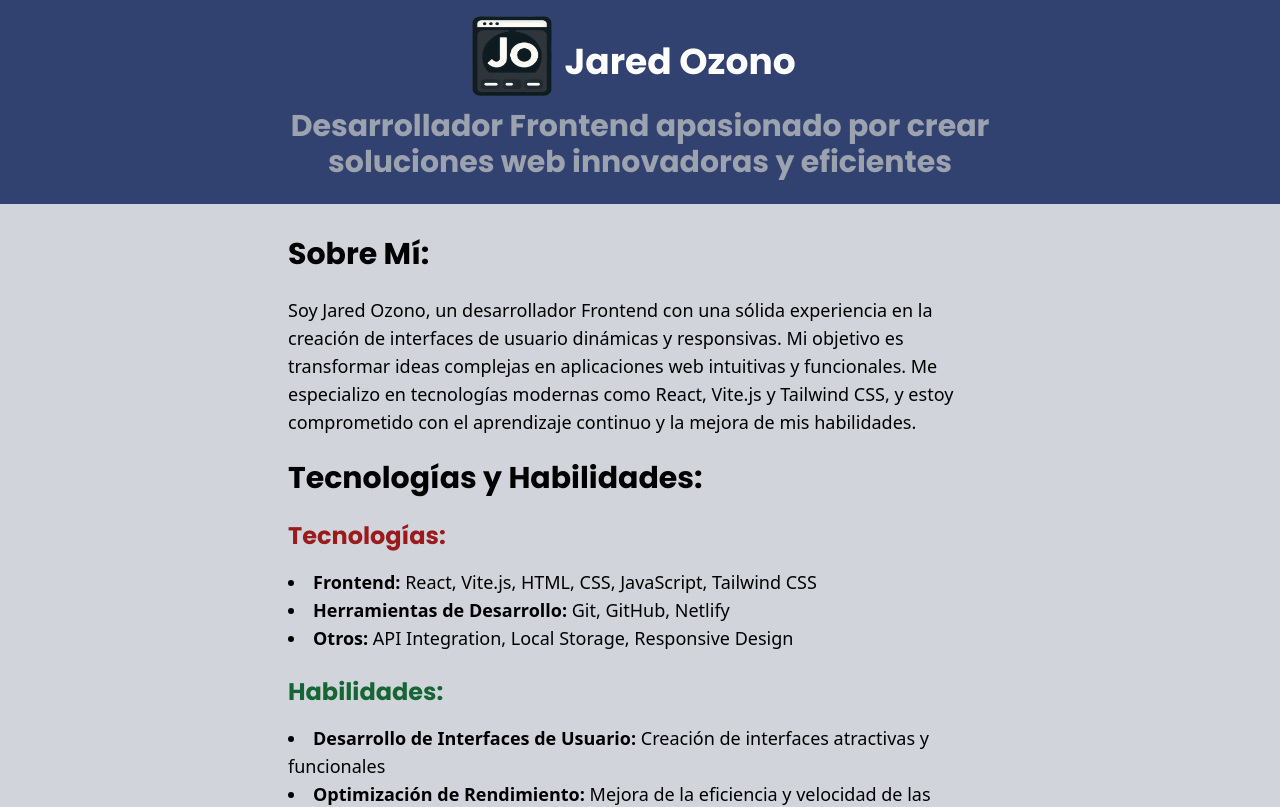
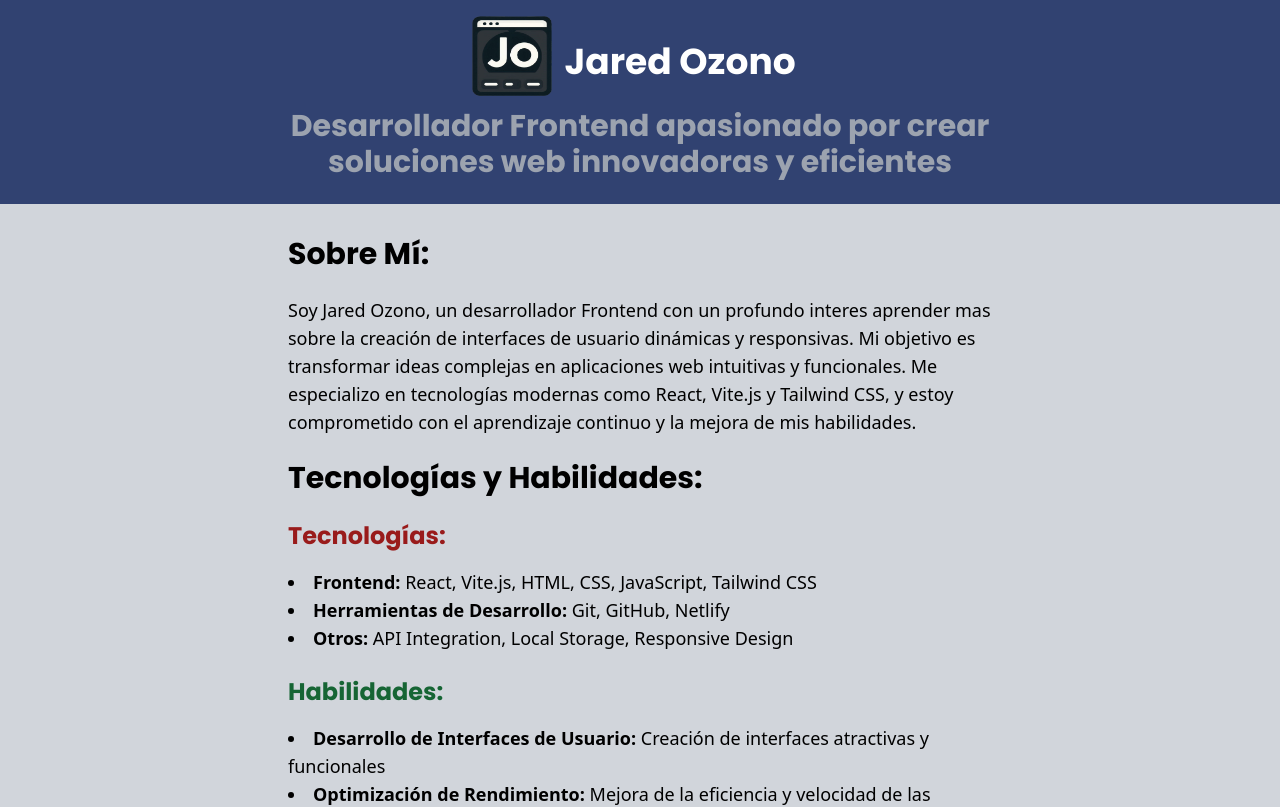
Before and after one commit to chatojared06/Portafolio-Proyectos, a React (Vite) app: page / in a window 1280 px wide. Shown: the top 807 px of the page. Built offline with nearby package versions, Linux system fonts and the light colour scheme.

Commit message:
ruta de logo arreglada y texto sobre mi cambiado a mi habilidad

```diff
--- a/src/Components/SobreMi/index.jsx
+++ b/src/Components/SobreMi/index.jsx
@@ -6,7 +6,7 @@ const SobreMi = () => {
       <div className='w-full max-w-screen-lg'>
         <h2 className="text-gray font-poppins text-3xl mt-4 mx-6 sm:mx-40 ">Sobre Mí:</h2>
         <p className='mt-6 mx-6 sm:mx-40 text-lg '>
-          Soy Jared Ozono, un desarrollador Frontend con una sólida experiencia en la creación de interfaces de usuario dinámicas y responsivas. Mi objetivo es transformar ideas complejas en aplicaciones web intuitivas y funcionales. Me especializo en tecnologías modernas como React, Vite.js y Tailwind CSS, y estoy comprometido con el aprendizaje continuo y la mejora de mis habilidades.
+          Soy Jared Ozono, un desarrollador Frontend con un profundo interes aprender mas sobre la creación de interfaces de usuario dinámicas y responsivas. Mi objetivo es transformar ideas complejas en aplicaciones web intuitivas y funcionales. Me especializo en tecnologías modernas como React, Vite.js y Tailwind CSS, y estoy comprometido con el aprendizaje continuo y la mejora de mis habilidades.
         </p>
       </div>
       <div className='w-full max-w-screen-lg'>
--- a/src/Components/navbar/index.jsx
+++ b/src/Components/navbar/index.jsx
@@ -5,7 +5,7 @@ const Navbar = () => {
   return (
     <nav className="navbar-background bg-cover bg-center h-30 p-4 flex flex-col items-center justify-center">
       <div className='flex flex-row items-center '>
-      <img src="/public/Logopng.png" alt="logo" className="w-20 h-20 mb-3" />
+      <img src="/Logopng.png" alt="logo" className="w-20 h-20 mb-3" />
       <h1 className="text-white font-poppins text-4xl text-center m-3">Jared Ozono</h1>
       </div>
       <h2 className='text-gray-400 font-poppins text-3xl text-center mb-2'>Desarrollador Frontend apasionado por crear <br /> soluciones web innovadoras y eficientes</h2>
```
